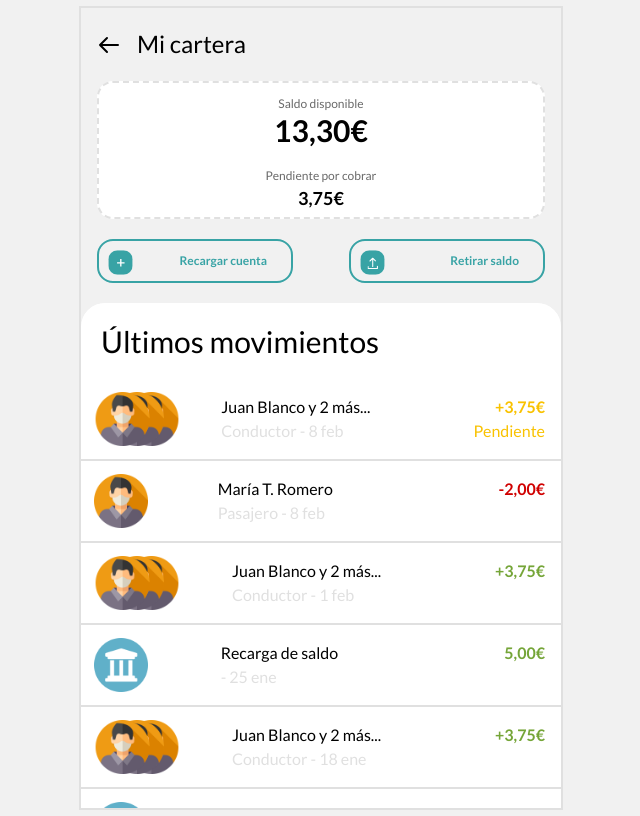
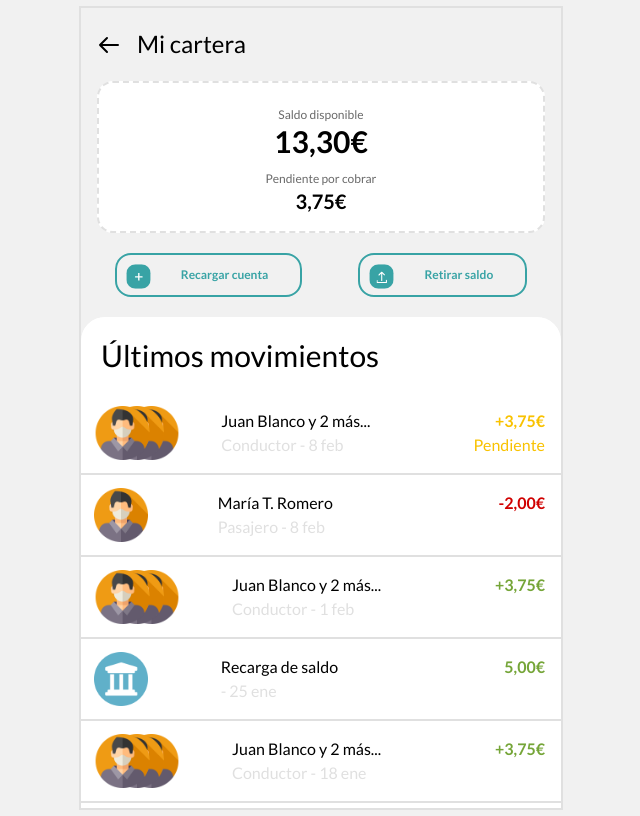
Before and after one commit to ISPP-Grupo5/BugaLink, a Next.js app in the folder bugalink-frontend/: page /users/1/wallet in a window 1280 px wide. Shown: the whole page, without its empty margins (319-959 px from the left). Built offline with nearby package versions, Linux system fonts and the light colour scheme.

Commit message:
fix: Padding on the money and transparent buttons

```diff
--- a/bugalink-frontend/components/buttons/Transparent/index.tsx
+++ b/bugalink-frontend/components/buttons/Transparent/index.tsx
@@ -7,11 +7,11 @@ type Params = {
 export default function Transparent({text, Icon}: Params){
     return (
         <button
-          className={`relative rounded-2xl bg-transparent py-3 px-6  w-full text-turquoise border-2 border-turquoise flex flex-row `}
+          className={`relative rounded-2xl bg-transparent py-3 px-12 text-turquoise border-2 border-turquoise `}
 
         >
           {Icon}
-          <p className="text-right text-xs font-bold w-full">{text}</p>
+          <p className="text-right text-xs font-bold  translate-x-4">{text}</p>
         </button>
       );
 }
--- a/bugalink-frontend/pages/users/[id]/wallet/index.tsx
+++ b/bugalink-frontend/pages/users/[id]/wallet/index.tsx
@@ -9,15 +9,15 @@ export default function Wallet() {
   return (
     <AnimatedLayout className="flex flex-col overflow-y-scroll">
       <BackButtonText text="Mi cartera" className="bg-base-origin" />
-      <div className="ml-4 mr-4 flex h-44 flex-col place-content-center space-y-3 rounded-2xl border-2 border-dashed border-light-gray bg-white">
-        <div className="text-center">
+      <div className="ml-4 mr-4 py-4 flex flex-col place-content-center space-y-3 rounded-2xl border-2 border-dashed border-light-gray bg-white">
+        <div className="text-center mt-2">
           <p className="text-xs text-gray">Saldo disponible</p>
           <p className="text-3xl font-bold text-black">13,30€</p>
         </div>
 
-        <div className="translate-y-2 text-center">
+        <div className="text-center">
           <p className="text-xs text-gray">Pendiente por cobrar</p>
-          <p className="text-lg font-bold text-black">3,75€</p>
+          <p className="text-xl font-bold text-black">3,75€</p>
         </div>
       </div>
       <div className="ml-4 mr-4 flex flex-row place-content-center space-x-14 py-5">
```
